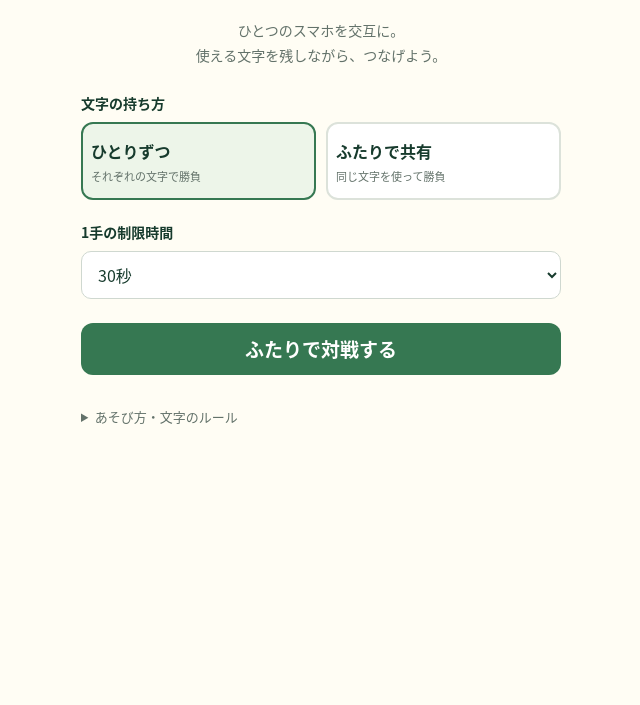
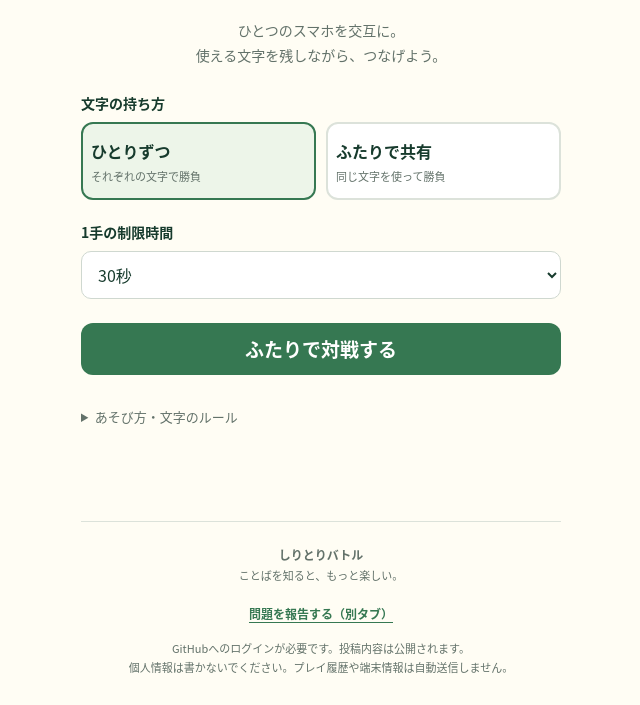
Before and after one commit to santa928/shiritori-battle, a website: page web/index.html in a window 1280 px wide. Shown: the part 313-1018 px from the top of the page, without its empty margins (319-959 px from the left). Before the commit the page ends 800 px from the top, so only its background shows below. Drawn offline with Linux system fonts and the light colour scheme; files that its build step writes are made by us from their sources; files whose address does not match are found by name.

Commit message:
feat: add Japanese GitHub issue reporting form

```diff
--- a/web/index.html
+++ b/web/index.html
@@ -10,7 +10,7 @@
     />
     <title>しりとりバトル | ふたりでことばの対戦</title>
     <link rel="icon" href="data:," />
-    <link rel="stylesheet" href="./web/styles.css?v=20261007-gojuon1" />
+    <link rel="stylesheet" href="./web/styles.css?v=20261009-report1" />
   </head>
   <body>
     <div class="app-shell">
@@ -59,7 +59,21 @@
           <noscript>辞書の検索にはJavaScriptを有効にしてください。</noscript>
         </main>
       </div>
-      <footer>しりとりバトル <span>ことばを知ると、もっと楽しい。</span></footer>
+      <footer>
+        しりとりバトル <span>ことばを知ると、もっと楽しい。</span>
+        <a
+          class="problem-report"
+          href="https://github.com/santa928/shiritori-battle/issues/new?template=problem-report.yml"
+          target="_blank"
+          rel="noopener noreferrer"
+          aria-describedby="report-notice"
+          >問題を報告する（別タブ）</a
+        >
+        <p id="report-notice">
+          GitHubへのログインが必要です。投稿内容は公開されます。<br />
+          個人情報は書かないでください。プレイ履歴や端末情報は自動送信しません。
+        </p>
+      </footer>
     </div>
     <script type="module" src="./web/bootstrap.mjs?v=20261007-gojuon1"></script>
   </body>
--- a/web/styles.css
+++ b/web/styles.css
@@ -444,6 +444,27 @@
   font-size: 11px;
   font-weight: 400;
 }
+footer .problem-report {
+  display: inline-flex;
+  align-items: center;
+  min-height: 44px;
+  margin-top: 8px;
+  padding: 0 12px;
+  color: var(--green);
+  text-decoration: underline;
+  text-underline-offset: 3px;
+}
+footer .problem-report:focus-visible {
+  outline: 2px solid var(--green);
+  outline-offset: 3px;
+  border-radius: 4px;
+}
+footer #report-notice {
+  margin: 4px 0 0;
+  font-size: 11px;
+  font-weight: 400;
+  line-height: 1.7;
+}
 @media (min-width: 600px) {
   .app-shell {
     padding-top: 36px;
@@ -658,7 +679,7 @@
 .battle-ready .battle-primary {
   margin-top: 20px;
 }
-.is-battle footer {
+.match-active footer {
   display: none;
 }
 .is-battle .app-shell {
```
Also changed, not shown: web-build.test.mjs (+1 -1 lines), web/bootstrap.test.mjs (+14 -0 lines), .github/ISSUE_TEMPLATE/problem-report.yml (added), publish/site-manifest.json, 4 other files.
